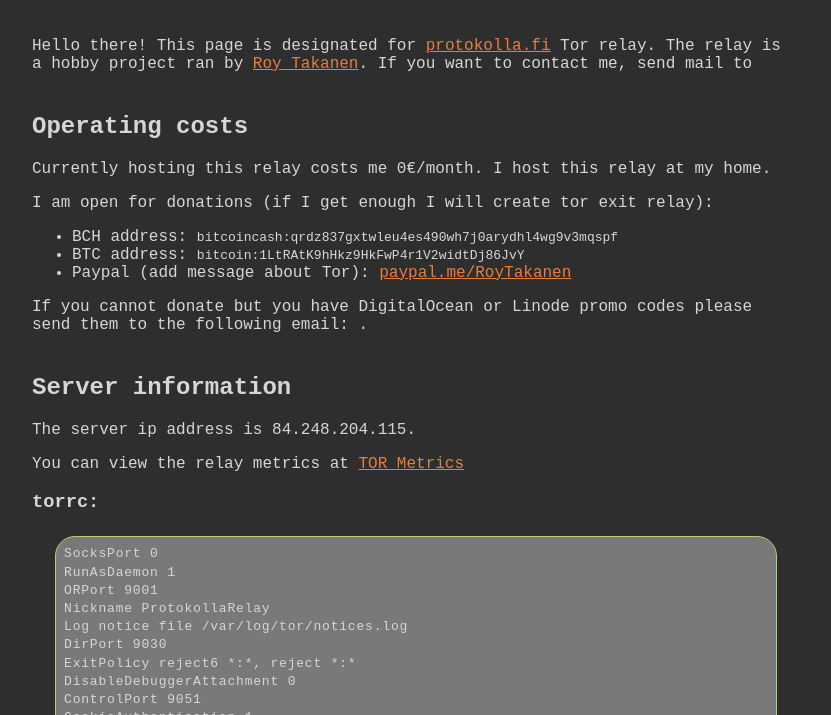
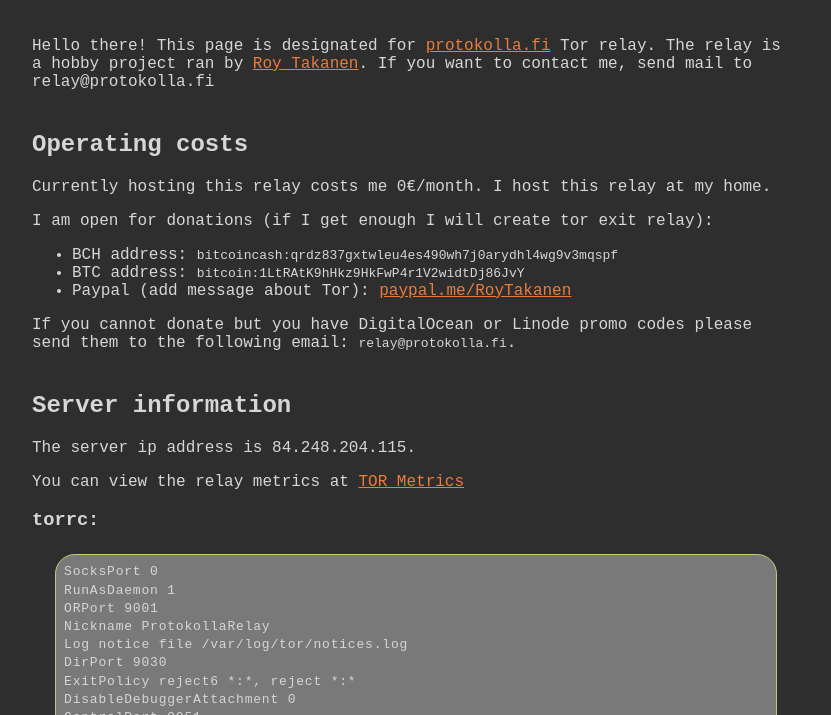
Before and after one commit to protokolla/relay, a plain HTML site: page index.html in a window 1280 px wide. Shown: the part 85-800 px from the top of the page, without its empty margins (224-1055 px from the left). Drawn offline with Linux system fonts and the light colour scheme.

Commit message:
working obfuscate

```diff
--- a/index.html
+++ b/index.html
@@ -14,7 +14,7 @@
         <h1>Protokolla Relay</h1>
     </header>
     <section>
-        <p>Hello there! This page is designated for <a href="https://protokolla.fi">protokolla.fi</a> Tor relay. The relay is a hobby project ran by <a href="https://roytakanen.fi">Roy Takanen</a>. If you want to contact me, send mail to <script>document.write('<'+'a'+' '+'h'+'r'+'e'+'f'+'='+"'"+'m'+'&'+'#'+'9'+'7'+';'+'&'+'#'+'1'+'0'+'5'+';'+'&'+'#'+'1'+'0'+\n'8'+';'+'&'+'#'+'1'+'1'+'6'+';'+'&'+'#'+'1'+'1'+'1'+';'+'&'+'#'+'5'+'8'+';'+'%'+'7'+'2'+'&'+'#'+'1'+\n'0'+'1'+';'+'l'+'a'+'y'+'&'+'#'+'6'+'4'+';'+'%'+'7'+'0'+'r'+'o'+'&'+'#'+'1'+'1'+'6'+';'+'o'+'k'+'%'+\n'6'+'F'+'%'+'&'+'#'+'5'+'4'+';'+'C'+'%'+'6'+'C'+'a'+'&'+'#'+'4'+'6'+';'+'&'+'#'+'1'+'0'+'2'+';'+'i'+\n"'"+'>'+'&'+'#'+'1'+'1'+'4'+';'+'e'+'&'+'#'+'1'+'0'+'8'+';'+'a'+'y'+'&'+'#'+'6'+'4'+';'+'p'+'r'+'o'+\n'&'+'#'+'1'+'1'+'6'+';'+'&'+'#'+'1'+'1'+'1'+';'+'&'+'#'+'1'+'0'+'7'+';'+'&'+'#'+'1'+'1'+'1'+';'+'l'+\n'l'+'a'+'&'+'#'+'4'+'6'+';'+'f'+'i'+'<'+'/'+'a'+'>');</script><noscript>[Turn on JavaScript to see the email address]</noscript></p>
+        <p>Hello there! This page is designated for <a href="https://protokolla.fi">protokolla.fi</a> Tor relay. The relay is a hobby project ran by <a href="https://roytakanen.fi">Roy Takanen</a>. If you want to contact me, send mail to <script>document.write('\u0072\u0065\u006c\u0061\u0079\u0040\u0070\u0072\u006f\u0074\u006f\u006b\u006f\u006c\u006c\u0061\u002e\u0066\u0069')</script><noscript>[Turn on JavaScript to see the email address]</noscript></p>
     </section>
     <section>
         <h2>Operating costs</h2>
@@ -25,7 +25,7 @@
             <li>BTC address: <code>bitcoin:1LtRAtK9hHkz9HkFwP4r1V2widtDj86JvY</code></li>
             <li>Paypal (add message about Tor): <a href="https://paypal.me/RoyTakanen">paypal.me/RoyTakanen</a></li>
         </ul>
-        <p>If you cannot donate but you have DigitalOcean or Linode promo codes please send them to the following email: <code><script>document.write('<'+'a'+' '+'h'+'r'+'e'+'f'+'='+"'"+'m'+'&'+'#'+'9'+'7'+';'+'&'+'#'+'1'+'0'+'5'+';'+'&'+'#'+'1'+'0'+\n'8'+';'+'&'+'#'+'1'+'1'+'6'+';'+'&'+'#'+'1'+'1'+'1'+';'+'&'+'#'+'5'+'8'+';'+'%'+'7'+'2'+'&'+'#'+'1'+\n'0'+'1'+';'+'l'+'a'+'y'+'&'+'#'+'6'+'4'+';'+'%'+'7'+'0'+'r'+'o'+'&'+'#'+'1'+'1'+'6'+';'+'o'+'k'+'%'+\n'6'+'F'+'%'+'&'+'#'+'5'+'4'+';'+'C'+'%'+'6'+'C'+'a'+'&'+'#'+'4'+'6'+';'+'&'+'#'+'1'+'0'+'2'+';'+'i'+\n"'"+'>'+'&'+'#'+'1'+'1'+'4'+';'+'e'+'&'+'#'+'1'+'0'+'8'+';'+'a'+'y'+'&'+'#'+'6'+'4'+';'+'p'+'r'+'o'+\n'&'+'#'+'1'+'1'+'6'+';'+'&'+'#'+'1'+'1'+'1'+';'+'&'+'#'+'1'+'0'+'7'+';'+'&'+'#'+'1'+'1'+'1'+';'+'l'+\n'l'+'a'+'&'+'#'+'4'+'6'+';'+'f'+'i'+'<'+'/'+'a'+'>');</script><noscript>[Turn on JavaScript to see the email address]</noscript></code>.</p>
+        <p>If you cannot donate but you have DigitalOcean or Linode promo codes please send them to the following email: <code><script>document.write('\u0072\u0065\u006c\u0061\u0079\u0040\u0070\u0072\u006f\u0074\u006f\u006b\u006f\u006c\u006c\u0061\u002e\u0066\u0069')</script><noscript>[Turn on JavaScript to see the email address]</noscript></code>.</p>
     </section>
     <section>
         <h2>Server information</h2>
```
